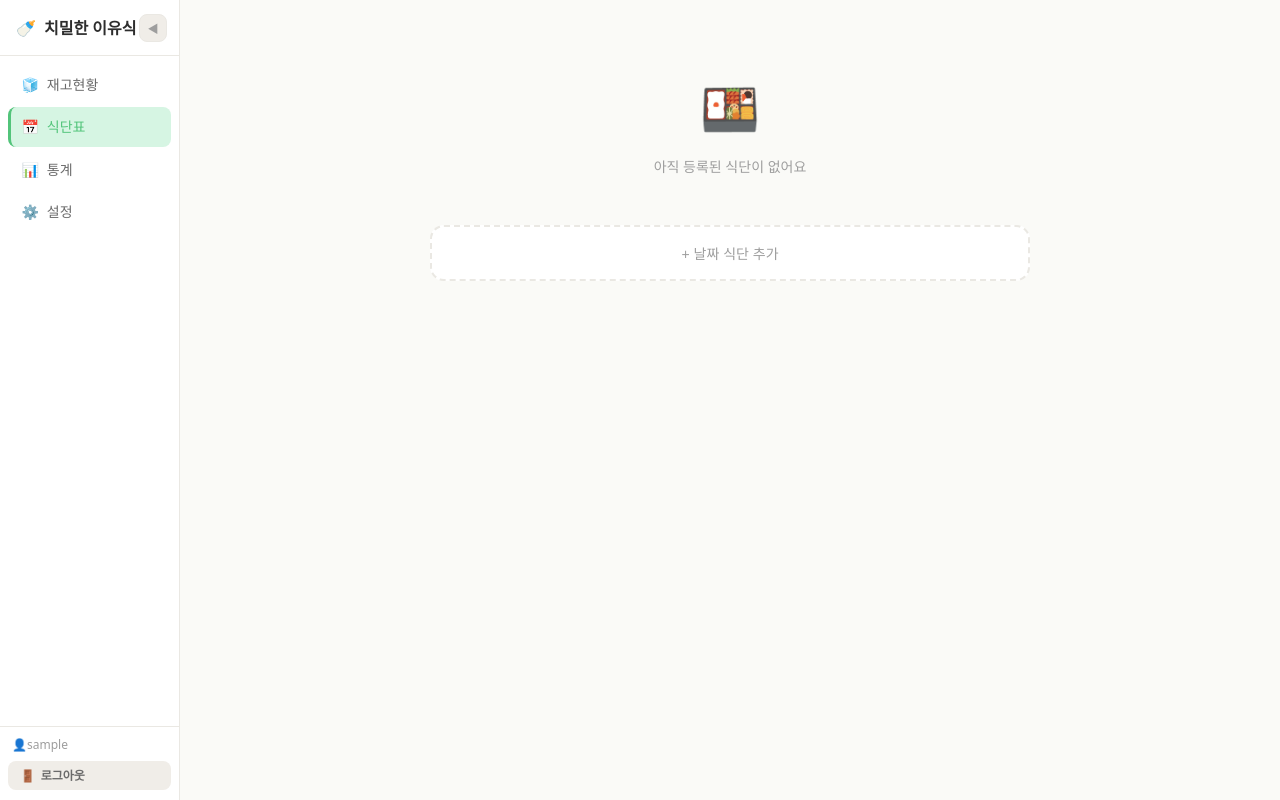
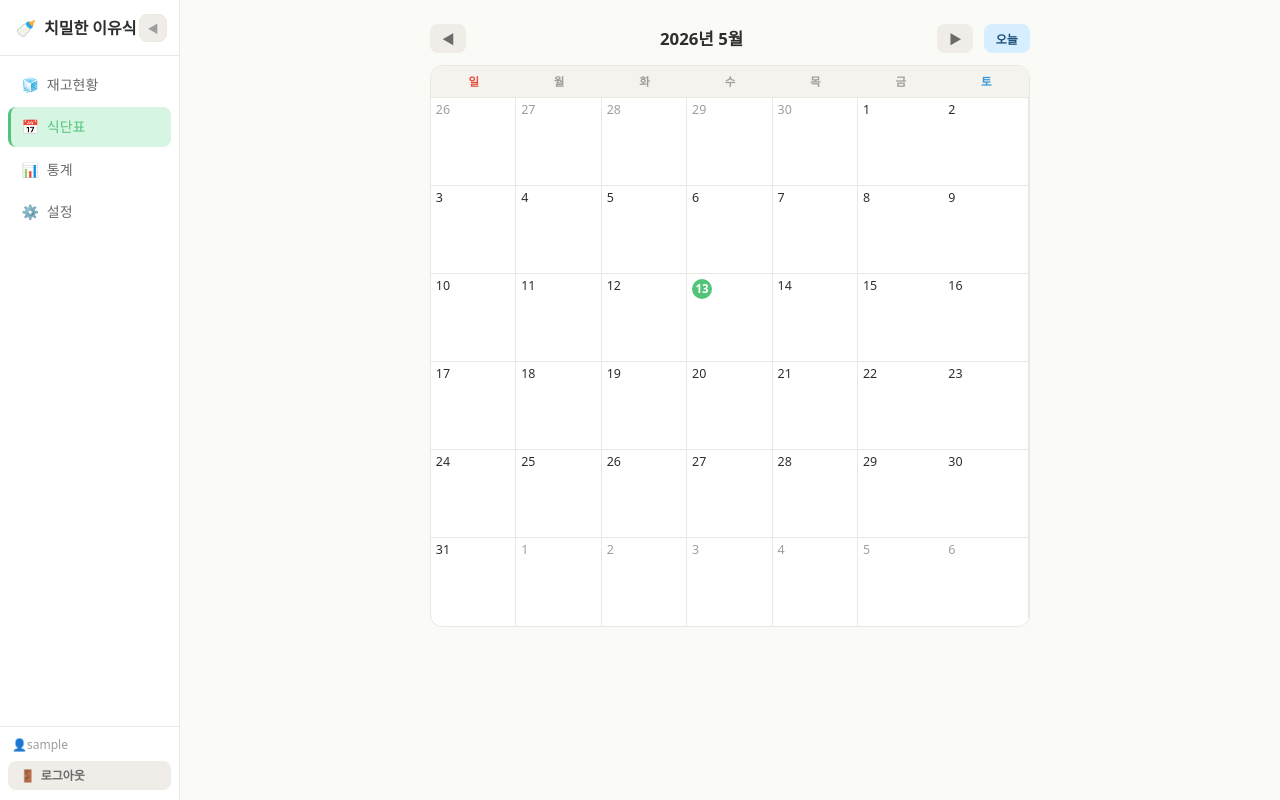
Before and after one commit to leedaero/babymeal, a Flask app: page /schedule in a window 1280 px wide. Run offline with Flask 3, Linux system fonts and the light colour scheme; the visitor is signed in with stand-in values (Sample User, id 1); data that the repository does not hold is empty; some web fonts are replaced.

Commit message:
feat: redesign schedule page as monthly calendar view

```diff
--- a/web/static/app.js
+++ b/web/static/app.js
@@ -327,7 +327,7 @@ function statsPage() {
     };
 }
 
-// ─── 식단표 ───
+// ─── 식단표 (캘린더) ───
 const MEAL_LABELS = { morning:'아침', lunch:'점심', snack:'간식', dinner:'저녁' };
 const MEAL_ORDER  = ['morning','lunch','snack','dinner'];
 
@@ -335,11 +335,16 @@ function schedulePage() {
     return {
         meals: [],
         ingredients: [],
+        viewDate: new Date(),
+        selectedMeal: null,
         showAddModal: false,
         addDefaultDate: '',
+        _today: new Date(),
 
         async init() {
             await api('/api/deduct', { method: 'POST' });
+            const t = new Date();
+            this.viewDate = new Date(t.getFullYear(), t.getMonth(), 1);
             await this.load();
         },
 
@@ -350,32 +355,76 @@ function schedulePage() {
             ]);
         },
 
-        get groupedMeals() {
-            const g = {};
-            for (const m of this.meals) {
-                if (!g[m.date]) g[m.date] = [];
-                g[m.date].push(m);
-            }
-            for (const d in g) {
-                g[d].sort((a, b) => MEAL_ORDER.indexOf(a.meal_time) - MEAL_ORDER.indexOf(b.meal_time));
-            }
-            return g;
+        get viewYear()  { return this.viewDate.getFullYear(); },
+        get viewMonth() { return this.viewDate.getMonth(); },
+        get viewMonthLabel() { return `${this.viewYear}년 ${this.viewMonth + 1}월`; },
+
+        prevMonth() { this.viewDate = new Date(this.viewYear, this.viewMonth - 1, 1); },
+        nextMonth() { this.viewDate = new Date(this.viewYear, this.viewMonth + 1, 1); },
+        goToday()   {
+            const t = new Date();
+            this.viewDate = new Date(t.getFullYear(), t.getMonth(), 1);
         },
 
-        get sortedDates() { return Object.keys(this.groupedMeals).sort(); },
-
-        dateLabel(dateStr) {
-            const d    = new Date(dateStr + 'T00:00:00');
-            const today = new Date(); today.setHours(0,0,0,0);
-            const diff  = Math.round((d - today) / 86400000);
-            if (diff === 0) return '오늘';
-            if (diff === 1) return '내일';
-            return d.toLocaleDateString('ko-KR', { month:'long', day:'numeric', weekday:'short' });
+        get calendarDays() {
+            const y = this.viewYear, m = this.viewMonth;
+            const firstDow  = new Date(y, m, 1).getDay();
+            const daysInMon = new Date(y, m + 1, 0).getDate();
+            const prevLast  = new Date(y, m, 0).getDate();
+            const cells = [];
+            for (let i = firstDow - 1; i >= 0; i--)
+                cells.push({ d: new Date(y, m - 1, prevLast - i), other: true });
+            for (let d = 1; d <= daysInMon; d++)
+                cells.push({ d: new Date(y, m, d), other: false });
+            while (cells.length % 7 !== 0)
+                cells.push({ d: new Date(y, m + 1, cells.length - firstDow - daysInMon + 1), other: true });
+            return cells;
         },
 
-        isPast(dateStr) { return new Date(dateStr + 'T23:59:59') < new Date(); },
+        _dateStr(date) {
+            return `${date.getFullYear()}-${String(date.getMonth()+1).padStart(2,'0')}-${String(date.getDate()).padStart(2,'0')}`;
+        },
 
-        mealLabel(t) { return MEAL_LABELS[t] || t; },
+        mealsForDate(date) {
+            const ds = this._dateStr(date);
+            return this.meals
+                .filter(m => m.date === ds)
+                .sort((a, b) => MEAL_ORDER.indexOf(a.meal_time) - MEAL_ORDER.indexOf(b.meal_time));
+        },
+
+        isToday(date) {
+            const t = this._today;
+            return date.getFullYear() === t.getFullYear() &&
+                   date.getMonth()    === t.getMonth()    &&
+                   date.getDate()     === t.getDate();
+        },
+
+        openDetail(meal)  { this.selectedMeal = { ...meal, ingredients: meal.ingredients || [] }; },
+        closeDetail()     { this.selectedMeal = null; },
+
+        openAddMeal(date) {
+            this.addDefaultDate = date || this._dateStr(new Date());
+            this.showAddModal = true;
+        },
+
+        async changeStatus(meal, status) {
+            const updated = await api(`/api/meals/${meal.id}/status`,
+                { method: 'POST', body: { status } });
+            if (updated) {
+                const idx = this.meals.findIndex(m => m.id === meal.id);
+                if (idx !== -1) this.meals[idx] = updated;
+                this.selectedMeal = { ...updated, ingredients: updated.ingredients || [] };
+                this.ingredients  = await api('/api/ingredients') || [];
+            }
+        },
+
+        async deleteMeal(meal) {
+            if (!confirm(`${meal.date} ${MEAL_LABELS[meal.meal_time]} 식단을 삭제할까요?`)) return;
+            const res = await api(`/api/meals/${meal.id}`, { method: 'DELETE' });
+            if (res?.ok) { await this.load(); this.selectedMeal = null; }
+        },
+
+        async onMealSaved() { this.showAddModal = false; await this.load(); },
 
         statusBadge(s) {
             return {
@@ -386,28 +435,16 @@ function schedulePage() {
             }[s] || { cls:'badge-muted', text:s };
         },
 
-        async setStatus(meal, newStatus) {
-            const updated = await api(`/api/meals/${meal.id}/status`,
-                { method:'POST', body:{ status: newStatus } });
-            if (updated) {
-                const idx = this.meals.findIndex(m => m.id === meal.id);
-                if (idx !== -1) this.meals[idx] = updated;
-                this.ingredients = await api('/api/ingredients') || [];
-            }
+        chipColor(status) {
+            return { upcoming:'#3498db', confirmed:'#27ae60',
+                     skipped:'#95a5a6', 'auto-consumed':'#95a5a6' }[status] || '#888';
         },
 
-        openAddMeal(date = '') {
-            this.addDefaultDate = date || new Date().toISOString().split('T')[0];
-            this.showAddModal = true;
+        detailDateLabel(ds) {
+            if (!ds) return '';
+            return new Date(ds + 'T00:00:00').toLocaleDateString('ko-KR',
+                { year:'numeric', month:'long', day:'numeric', weekday:'long' });
         },
-
-        async deleteMeal(meal) {
-            if (!confirm(`${this.dateLabel(meal.date)} ${this.mealLabel(meal.meal_time)} 식단을 삭제할까요?`)) return;
-            await api(`/api/meals/${meal.id}`, { method: 'DELETE' });
-            await this.load();
-        },
-
-        async onMealSaved() { this.showAddModal = false; await this.load(); },
     };
 }
 
--- a/web/static/style.css
+++ b/web/static/style.css
@@ -285,40 +285,71 @@ body { background: var(--background); color: var(--text-primary); font-size: 14p
 .stock-warning-title { font-weight: 600; font-size: .875rem; color: var(--danger); }
 .stock-warning-body  { font-size: .8rem; color: #C53030; margin-top: .15rem; }
 
-/* ─── 식단 스케줄러 ─── */
+/* ─── 식단 캘린더 ─── */
 
-.date-group { margin-bottom: 1.25rem; }
+.cal-header {
+  display: flex; align-items: center; gap: .4rem; margin-bottom: .75rem;
+}
+.cal-month-label {
+  flex: 1; text-align: center; font-size: 1.05rem; font-weight: 700; color: var(--text-primary);
+}
+.cal-wrap {
+  background: var(--card); border: 1px solid var(--border); border-radius: 12px; overflow: hidden;
+}
+.cal-weekdays {
+  display: grid; grid-template-columns: repeat(7,1fr);
+  background: var(--sidebar-bg, #F5F3EE);
+  border-bottom: 1px solid var(--border);
+}
+.cal-weekdays span {
+  padding: .45rem 0; text-align: center; font-size: .72rem; font-weight: 600;
+  color: var(--text-muted);
+}
+.cal-grid { display: grid; grid-template-columns: repeat(7,1fr); }
+.cal-cell {
+  min-height: 88px; padding: .3rem .3rem .4rem;
+  border-right: 1px solid var(--border); border-bottom: 1px solid var(--border);
+  box-sizing: border-box;
+}
+.cal-cell:nth-child(7n)     { border-right: none; }
+.cal-grid > .cal-cell:nth-last-child(-n+7) { border-bottom: none; }
+.cal-cell-head { display: flex; align-items: center; justify-content: space-between; margin-bottom: .15rem; }
+.cal-date-num { font-size: .78rem; font-weight: 500; color: var(--text-primary); line-height: 1.2; }
+.cal-other .cal-date-num { color: var(--text-muted); }
+.cal-today .cal-date-num {
+  background: var(--accent-green); color: #fff;
+  border-radius: 50%; width: 20px; height: 20px;
+  display: flex; align-items: center; justify-content: center;
+  font-size: .72rem; font-weight: 700;
+}
+.cal-add-btn {
+  opacity: 0; background: none; border: none; cursor: pointer;
+  color: var(--text-muted); font-size: .95rem; line-height: 1;
+  padding: 0 3px; border-radius: 4px; transition: opacity .12s;
+}
+.cal-cell:hover .cal-add-btn { opacity: 1; }
+.cal-chip {
+  font-size: .65rem; padding: .12rem .35rem;
+  border-radius: 3px; margin-bottom: .12rem;
+  cursor: pointer; white-space: nowrap;
+  overflow: hidden; text-overflow: ellipsis;
+  line-height: 1.55; transition: filter .1s;
+}
+.cal-chip:hover { filter: brightness(.9); }
 
-.date-label {
-  display: flex; align-items: center; justify-content: space-between;
-  margin-bottom: .5rem;
-}
-.date-label-text { font-weight: 600; font-size: .875rem; color: var(--text-primary); }
-.date-label-text.past { color: var(--text-muted); }
-
-.meal-row {
-  background: var(--card);
-  border: 1px solid var(--border);
-  border-radius: var(--radius);
-  padding: .875rem 1rem;
-  margin-bottom: .5rem;
-}
-.meal-row.skipped { opacity: .5; }
-
-.meal-row-header {
-  display: flex; align-items: center; justify-content: space-between;
-  margin-bottom: .5rem;
-}
 .meal-time-label { font-weight: 600; font-size: .875rem; }
-
-.meal-ingredients { display: flex; flex-wrap: wrap; gap: .35rem; margin-bottom: .75rem; }
 .meal-ing-chip {
   font-size: .75rem;
   background: var(--muted-bg); border: 1px solid var(--border);
   border-radius: 999px; padding: .2rem .6rem;
   color: var(--text-secondary);
 }
-.meal-actions { display: flex; gap: .5rem; }
+
+@media (max-width: 600px) {
+  .cal-cell       { min-height: 62px; }
+  .cal-chip       { font-size: .58rem; }
+  .cal-date-num   { font-size: .7rem; }
+}
 
 /* ─── 버튼 ─── */
 
--- a/web/templates/schedule.html
+++ b/web/templates/schedule.html
@@ -7,52 +7,83 @@
      @meal-saved="onMealSaved()"
      @close-modal="showAddModal=false">
 
-  <template x-if="sortedDates.length === 0">
-    <div class="empty-state">
-      <div class="empty-state-icon">🍱</div>
-      <p class="empty-state-text">아직 등록된 식단이 없어요</p>
-    </div>
-  </template>
-
-  <template x-for="date in sortedDates" :key="date">
-    <div class="date-group">
-      <div class="date-label">
-        <span class="date-label-text" :class="isPast(date)?'past':''" x-text="dateLabel(date)"></span>
-        <button class="btn btn-sm btn-blue" @click="openAddMeal(date)">+ 끼니 추가</button>
+  <!-- 월 네비게이션 -->
+  <div class="cal-header">
+    <button class="btn btn-sm btn-muted" @click="prevMonth()">◀</button>
+    <span class="cal-month-label" x-text="viewMonthLabel"></span>
+    <button class="btn btn-sm btn-muted" @click="nextMonth()">▶</button>
+    <button class="btn btn-sm btn-blue" @click="goToday()" style="margin-left:.25rem;">오늘</button>
   </div>
 
-      <template x-for="meal in groupedMeals[date]" :key="meal.id">
-        <div class="meal-row" :class="meal.status==='skipped'?'skipped':''">
-          <div class="meal-row-header">
-            <span class="meal-time-label" x-text="mealLabel(meal.meal_time)"></span>
-            <span class="badge" :class="statusBadge(meal.status).cls"
-                  x-text="statusBadge(meal.status).text"></span>
+  <!-- 캘린더 -->
+  <div class="cal-wrap">
+    <div class="cal-weekdays">
+      <span style="color:#e74c3c">일</span>
+      <span>월</span><span>화</span><span>수</span><span>목</span><span>금</span>
+      <span style="color:#3498db">토</span>
     </div>
-          <div class="meal-ingredients">
-            <template x-for="mi in meal.ingredients" :key="mi.ingredient_id">
-              <span class="meal-ing-chip" x-text="`${mi.emoji} ${mi.name} ${mi.grams}g`"></span>
-            </template>
+    <div class="cal-grid">
+      <template x-for="cell in calendarDays" :key="cell.d.getTime()">
+        <div class="cal-cell" :class="{ 'cal-today': isToday(cell.d), 'cal-other': cell.other }">
+          <div class="cal-cell-head">
+            <span class="cal-date-num" x-text="cell.d.getDate()"></span>
+            <button class="cal-add-btn" @click.stop="openAddMeal(_dateStr(cell.d))" title="식단 추가">+</button>
           </div>
-          <div class="meal-actions">
-            <template x-if="meal.status==='upcoming'||meal.status==='skipped'">
-              <button class="btn btn-sm btn-green" @click="setStatus(meal,'confirmed')">✅ 먹었어요</button>
-            </template>
-            <template x-if="meal.status==='auto-consumed'||meal.status==='confirmed'">
-              <button class="btn btn-sm btn-muted" @click="setStatus(meal,'skipped')">↩ 안 먹었어요</button>
-            </template>
-            <button class="btn btn-sm btn-danger" @click="deleteMeal(meal)">🗑</button>
-          </div>
+          <template x-for="meal in mealsForDate(cell.d)" :key="meal.id">
+            <div class="cal-chip"
+                 :style="`background:${chipColor(meal.status)}22;border-left:3px solid ${chipColor(meal.status)}`"
+                 @click="openDetail(meal)">
+              <span x-text="MEAL_LABELS[meal.meal_time]"></span>
             </div>
           </template>
         </div>
       </template>
+    </div>
+  </div>
 
-  <button class="btn-add-date" @click="openAddMeal()">+ 날짜 식단 추가</button>
+  <!-- 식단 상세 모달 -->
+  <template x-if="selectedMeal">
+    <div class="modal-overlay" @click.self="closeDetail()">
+      <div class="modal-box">
+        <p class="modal-title" x-text="detailDateLabel(selectedMeal.date)"></p>
+        <div style="display:flex;align-items:center;gap:.5rem;margin-bottom:1rem;">
+          <span class="meal-time-label" x-text="MEAL_LABELS[selectedMeal.meal_time]"></span>
+          <span class="badge" :class="statusBadge(selectedMeal.status).cls"
+                x-text="statusBadge(selectedMeal.status).text"></span>
+        </div>
 
+        <div class="form-group">
+          <label class="form-label">재료</label>
+          <template x-if="!selectedMeal.ingredients || selectedMeal.ingredients.length === 0">
+            <p style="font-size:.8rem;color:var(--text-muted);padding:.25rem 0;">재료 없음</p>
+          </template>
+          <template x-for="mi in (selectedMeal.ingredients || [])" :key="mi.ingredient_id">
+            <div class="ing-row">
+              <span class="ing-row-emoji" x-text="mi.emoji"></span>
+              <span class="ing-row-name"  x-text="mi.name"></span>
+              <span style="font-size:.82rem;color:var(--text-muted);" x-text="`${mi.grams}g`"></span>
+            </div>
+          </template>
+        </div>
+
+        <div class="form-actions" style="flex-wrap:wrap;gap:.4rem;">
+          <template x-if="selectedMeal.status==='upcoming'||selectedMeal.status==='skipped'">
+            <button class="btn btn-sm btn-green" @click="changeStatus(selectedMeal,'confirmed')">✅ 먹었어요</button>
+          </template>
+          <template x-if="selectedMeal.status==='auto-consumed'||selectedMeal.status==='confirmed'">
+            <button class="btn btn-sm btn-muted" @click="changeStatus(selectedMeal,'skipped')">↩ 안 먹었어요</button>
+          </template>
+          <button class="btn btn-sm btn-danger" @click="deleteMeal(selectedMeal)">🗑 삭제</button>
+          <button class="btn btn-sm btn-muted" @click="closeDetail()" style="margin-left:auto;">닫기</button>
+        </div>
+      </div>
+    </div>
+  </template>
+
+  <!-- 식단 추가 모달 -->
   <template x-if="showAddModal">
     <div class="modal-overlay" @click.self="showAddModal=false">
-      <div class="modal-box"
-           x-data="mealModal(addDefaultDate, ingredients)">
+      <div class="modal-box" x-data="mealModal(addDefaultDate, ingredients)">
         <p class="modal-title">식단 추가</p>
         <div class="form-row">
           <div class="form-group">
```
Lines whose indentation alone changed are shown as unchanged.
